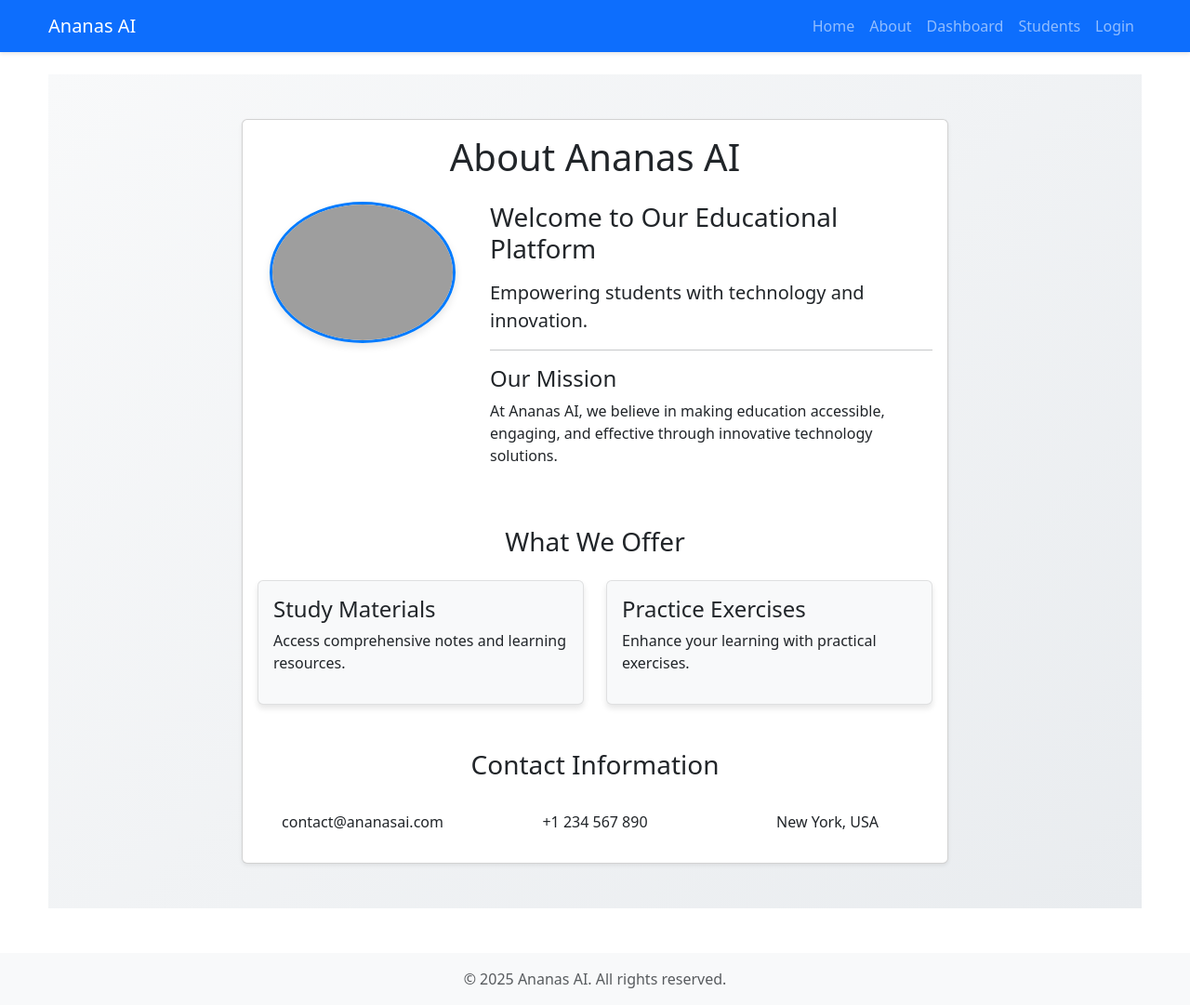
After one commit to MusaBangash/ananas-ai-education, a Flask app: page /about in a window 1280 px wide. The commit adds this page. Shown: the whole page at 93% size. Run offline with Flask 3, Linux system fonts and the light colour scheme; grey boxes are pictures that could not be loaded.

Commit message:
Add About page with styling

```diff
--- a/app.py
+++ b/app.py
@@ -68,6 +68,10 @@ def load_user(user_id):
 @app.route('/')
 def home():
     return send_from_directory('.', 'index.html')
+
+@app.route('/about')
+def about():
+    return render_template('about.html')
 
 @app.route('/dashboard')
 def dashboard():
--- a/static/style.css
+++ b/static/style.css
@@ -35,6 +35,36 @@ body {
 
 .feature-card:hover {
     transform: translateY(-5px);
+}
+
+/* About page styles */
+.about-section {
+    background: linear-gradient(135deg, #f8f9fa 0%, #e9ecef 100%);
+}
+
+.profile-image img {
+    transition: transform 0.3s ease;
+    box-shadow: 0 4px 8px rgba(0, 0, 0, 0.1);
+}
+
+.profile-image img:hover {
+    transform: scale(1.05);
+}
+
+.feature-card {
+    transition: all 0.3s ease;
+    border: 1px solid rgba(0,0,0,0.1);
+}
+
+.feature-card:hover {
+    transform: translateY(-5px);
+    box-shadow: 0 4px 12px rgba(0,0,0,0.1);
+}
+
+.contact-section i {
+    font-size: 24px;
+    display: block;
+    margin-bottom: 10px;
 }
 
 .footer {
--- /dev/null
+++ b/templates/about.html
@@ -0,0 +1,70 @@
+{% extends "base.html" %}
+
+{% block content %}
+<div class="about-section py-5">
+    <div class="container">
+        <div class="row">
+            <div class="col-lg-8 offset-lg-2">
+                <div class="card shadow-sm">
+                    <div class="card-body">
+                        <h1 class="text-center mb-4">About Ananas AI</h1>
+                        <div class="row mb-5">
+                            <div class="col-md-4 text-center">
+                                <div class="profile-image mb-3">
+                                    <img src="{{ url_for('static', filename='img/profile.jpg') }}"
+                                         alt="Profile Picture"
+                                         class="rounded-circle img-fluid"
+                                         style="max-width: 200px; border: 3px solid #007bff;">
+                                </div>
+                            </div>
+                            <div class="col-md-8">
+                                <h3 class="mb-3">Welcome to Our Educational Platform</h3>
+                                <p class="lead">Empowering students with technology and innovation.</p>
+                                <hr>
+                                <h4>Our Mission</h4>
+                                <p>At Ananas AI, we believe in making education accessible, engaging, and effective through innovative technology solutions.</p>
+                            </div>
+                        </div>
+
+                        <div class="features mt-4">
+                            <h3 class="text-center mb-4">What We Offer</h3>
+                            <div class="row g-4">
+                                <div class="col-md-6">
+                                    <div class="feature-card p-3 bg-light rounded">
+                                        <h4><i class="fas fa-book text-primary"></i> Study Materials</h4>
+                                        <p>Access comprehensive notes and learning resources.</p>
+                                    </div>
+                                </div>
+                                <div class="col-md-6">
+                                    <div class="feature-card p-3 bg-light rounded">
+                                        <h4><i class="fas fa-tasks text-success"></i> Practice Exercises</h4>
+                                        <p>Enhance your learning with practical exercises.</p>
+                                    </div>
+                                </div>
+                            </div>
+                        </div>
+
+                        <div class="contact-section mt-5">
+                            <h3 class="text-center mb-4">Contact Information</h3>
+                            <div class="row text-center">
+                                <div class="col-md-4">
+                                    <i class="fas fa-envelope text-primary mb-2"></i>
+                                    <p>contact@ananasai.com</p>
+                                </div>
+                                <div class="col-md-4">
+                                    <i class="fas fa-phone text-primary mb-2"></i>
+                                    <p>+1 234 567 890</p>
+                                </div>
+                                <div class="col-md-4">
+                                    <i class="fas fa-map-marker-alt text-primary mb-2"></i>
+                                    <p>New York, USA</p>
+                                </div>
+                            </div>
+                        </div>
+                    </div>
+                </div>
+            </div>
+        </div>
+    </div>
+</div>
+{% endblock %}
--- a/templates/base.html
+++ b/templates/base.html
@@ -18,6 +18,9 @@
                 <ul class="navbar-nav ms-auto">
                     <li class="nav-item">
                         <a class="nav-link" href="{{ url_for('home') }}">Home</a>
+                    </li>
+                    <li class="nav-item">
+                        <a class="nav-link" href="{{ url_for('about') }}">About</a>
                     </li>
                     <li class="nav-item">
                         <a class="nav-link" href="{{ url_for('dashboard') }}">Dashboard</a>
```
Also changed, not shown: pythonanywhere_wsgi.py (added, +13 -0 lines).
